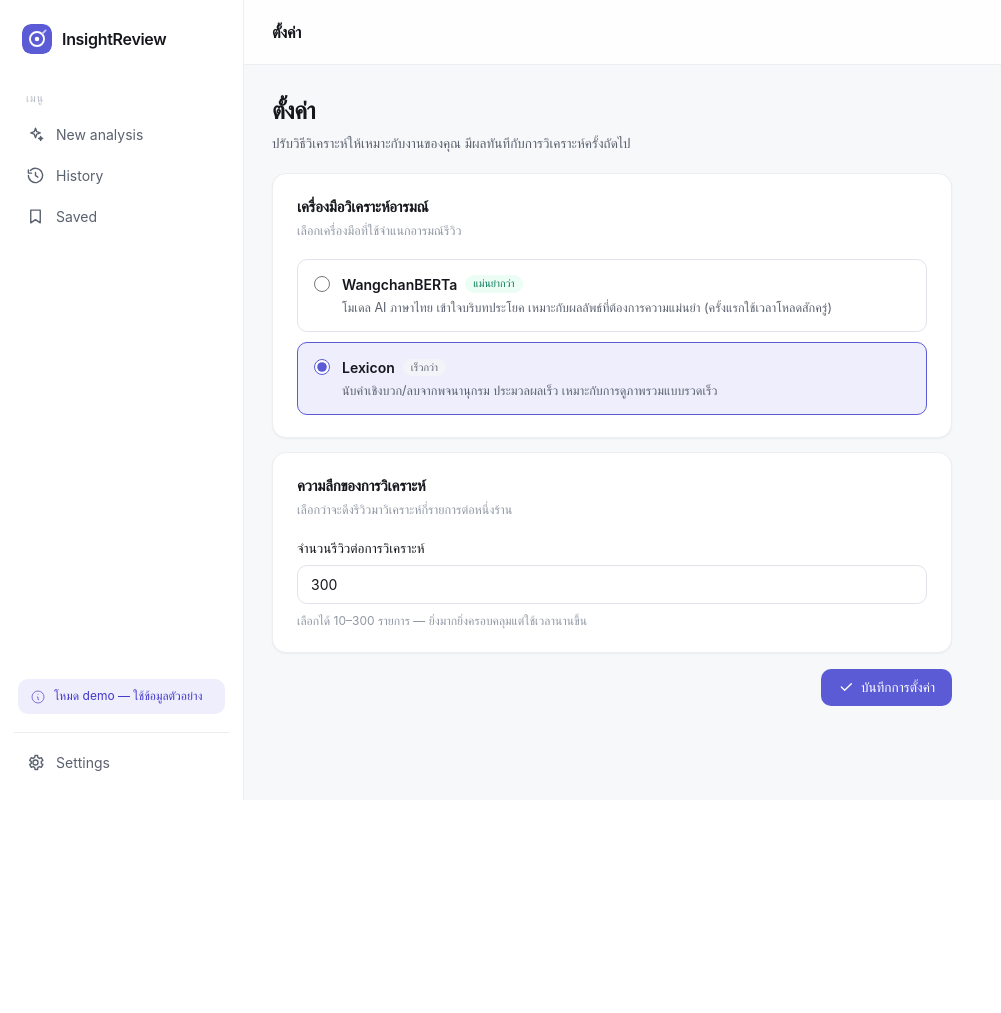
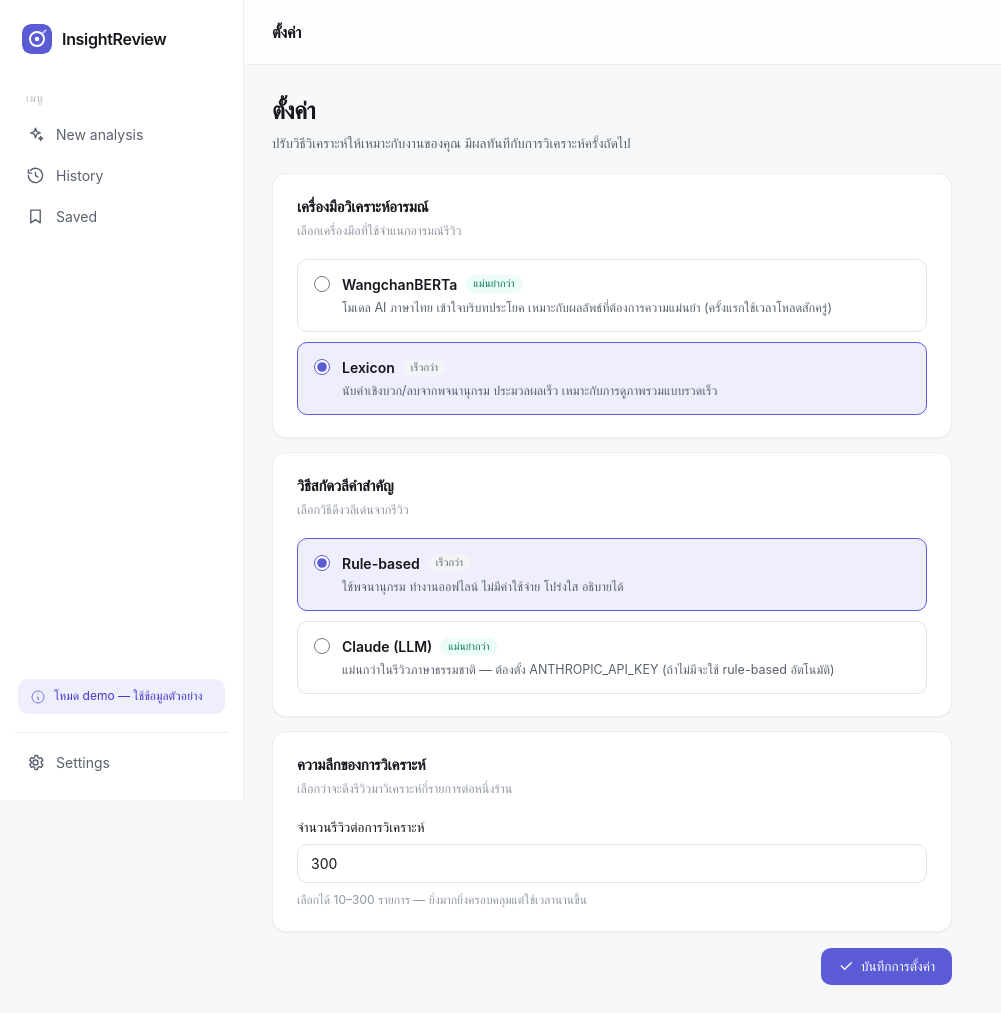
Before and after one commit to suthi04/web_app_google_maps, a Flask app: page /settings in a window 1280 px wide. Shown: the whole page, without its empty margins (0-1001 px from the left). Before the commit the page ends 800 px from the top, so only its background shows below. Run offline with Flask 3, Linux system fonts and the light colour scheme; some web fonts are replaced.

Commit message:
feat(settings): expose extraction-engine toggle; document Claude engine

```diff
--- a/app.py
+++ b/app.py
@@ -150,6 +150,10 @@ def settings():
 def save_settings():
     changes = {"use_model": request.form.get("engine") == "model"}
 
+    engine = request.form.get("extract_engine")
+    if engine in ("rule", "llm"):
+        changes["extract_engine"] = engine
+
     # จำนวนรีวิว: รับค่าแล้วให้ config บีบเข้าเพดาน [MIN_REVIEWS, MAX_REVIEWS_CAP] เอง
     try:
         changes["max_reviews"] = int(request.form.get("max_reviews", ""))
--- a/requirements.txt
+++ b/requirements.txt
@@ -5,3 +5,4 @@
 Flask==3.1.3
 requests==2.33.1
 pythainlp==5.3.4
+anthropic>=0.40    # optional — only needed for the Claude (LLM) extraction engine
--- a/templates/settings.html
+++ b/templates/settings.html
@@ -43,6 +43,31 @@
       </div>
     </div>
 
+    <!-- วิธีสกัดวลีคำสำคัญ -->
+    <div class="panel set-panel">
+      <div class="set-sec-head">
+        <h3>วิธีสกัดวลีคำสำคัญ</h3>
+        <p>เลือกวิธีดึงวลีเด่นจากรีวิว</p>
+      </div>
+
+      <div class="radio-cards">
+        <label class="radio-card {{ 'sel' if s.extract_engine == 'rule' }}">
+          <input type="radio" name="extract_engine" value="rule" {{ 'checked' if s.extract_engine == 'rule' }}>
+          <div class="rc-body">
+            <div class="rc-title">Rule-based <span class="rc-tag">เร็วกว่า</span></div>
+            <div class="rc-desc">ใช้พจนานุกรม ทำงานออฟไลน์ ไม่มีค่าใช้จ่าย โปร่งใส อธิบายได้</div>
+          </div>
+        </label>
+        <label class="radio-card {{ 'sel' if s.extract_engine == 'llm' }}">
+          <input type="radio" name="extract_engine" value="llm" {{ 'checked' if s.extract_engine == 'llm' }}>
+          <div class="rc-body">
+            <div class="rc-title">Claude (LLM) <span class="rc-tag rec">แม่นยำกว่า</span></div>
+            <div class="rc-desc">แม่นกว่าในรีวิวภาษาธรรมชาติ — ต้องตั้ง ANTHROPIC_API_KEY (ถ้าไม่มีจะใช้ rule-based อัตโนมัติ)</div>
+          </div>
+        </label>
+      </div>
+    </div>
+
     <!-- การดึงรีวิว -->
     <div class="panel set-panel">
       <div class="set-sec-head">
```
Also changed, not shown: tests/test_save_settings_route.py (added, +21 -0 lines), README.md.
